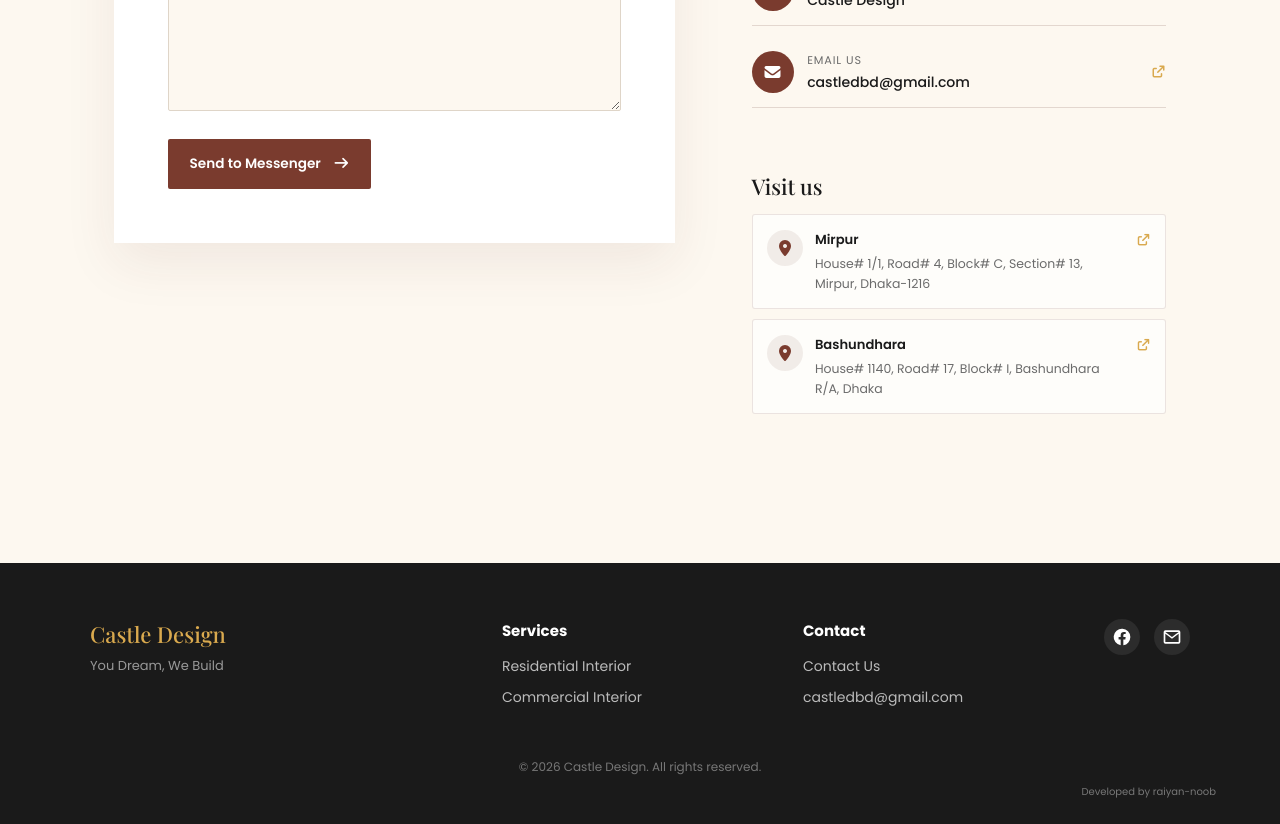
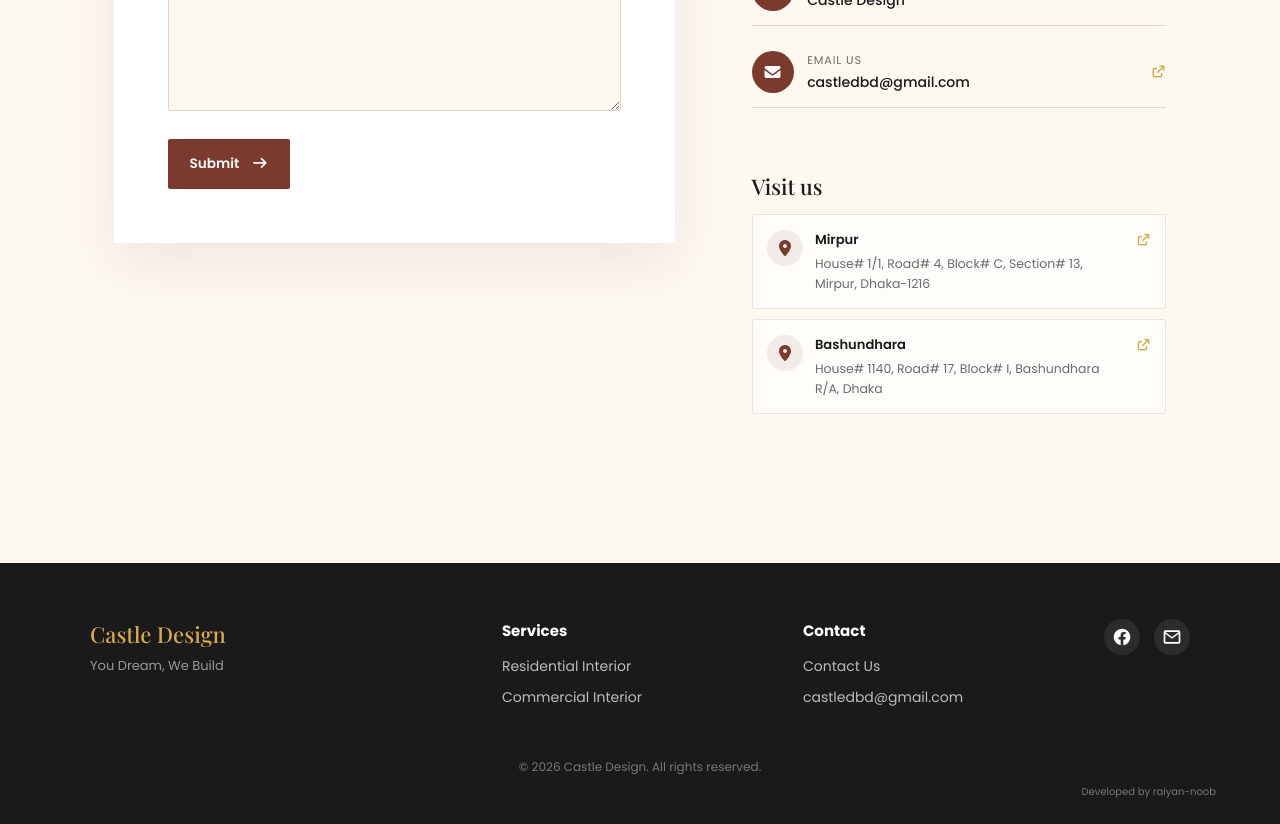
Before and after one commit to raiyan-noob/Castle-design, a React (Vite) app: page /contact in a window 1280 px wide. Shown: the part 860-1684 px from the top of the page. Built offline with nearby package versions, Linux system fonts and the light colour scheme.

Commit message:
Submit button UI change in contact page

```diff
--- a/src/components/Contact.jsx
+++ b/src/components/Contact.jsx
@@ -142,7 +142,7 @@ export default function Contact() {
                 />
               </label>
               <button className="contact-submit" type="submit">
-                Send to Messenger
+                Submit
                 <i className="fa-solid fa-arrow-right" aria-hidden="true" />
               </button>
             </form>
```
